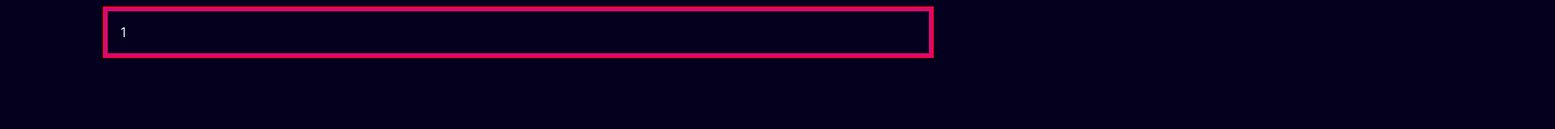
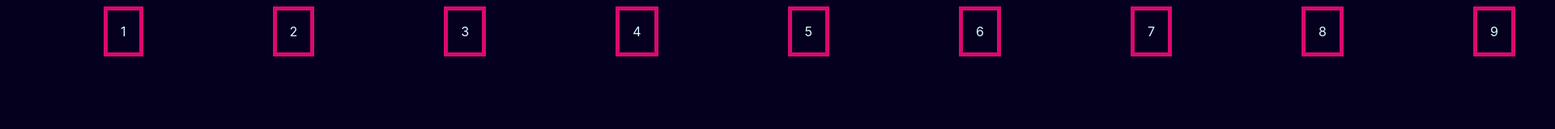
Before and after one commit to CristianPalaciosBeltran/spotifu, a plain HTML site: page flexbox.html in a window 1280 px wide. Shown: the top 160 px of the page at 81% size, 1920 px wide, since content can reach past the window. Drawn offline with Linux system fonts and the light colour scheme.

Commit message:
Se vio configuración por defecto de flexbox

```diff
--- /dev/null
+++ b/css/flexbox/display-flex.css
@@ -0,0 +1,9 @@
+.displayFlex {
+    /* border: 1px solid red; */
+    display: flex;
+
+}
+
+.displayFlex .box + .box {
+    margin-inline-start: 10rem;
+}
--- a/css/flexbox/index.css
+++ b/css/flexbox/index.css
@@ -1,3 +1,5 @@
+@import './display-flex.css';
+
 :root {
   --darkColor: #04001e;
   --lightColor: #dffbff;
@@ -16,7 +18,7 @@ a {
 
 .wrapper {
   max-inline-size: 64rem;
-  border: 1px solid red;
+  /* border: 1px solid red; */
   margin: auto;
 }
 
--- a/flexbox.html
+++ b/flexbox.html
@@ -9,7 +9,24 @@
   </head>
   <body>
     <div class="wrapper">
-      <div class="box"></div>
+        <div class="displayFlex">
+          <div class="box"></div>
+          <div class="box"></div>
+          <div class="box"></div>
+          <div class="box"></div>
+          <div class="box"></div>
+          <div class="box"></div>
+          <div class="box"></div>
+          <div class="box"></div>
+          <div class="box"></div>
+          <div class="box"></div>
+          <div class="box"></div>
+          <div class="box"></div>
+          <div class="box"></div>
+          <div class="box"></div>
+          <div class="box"></div>
+
+      </div>
     </div>
   </body>
 </html>
```
